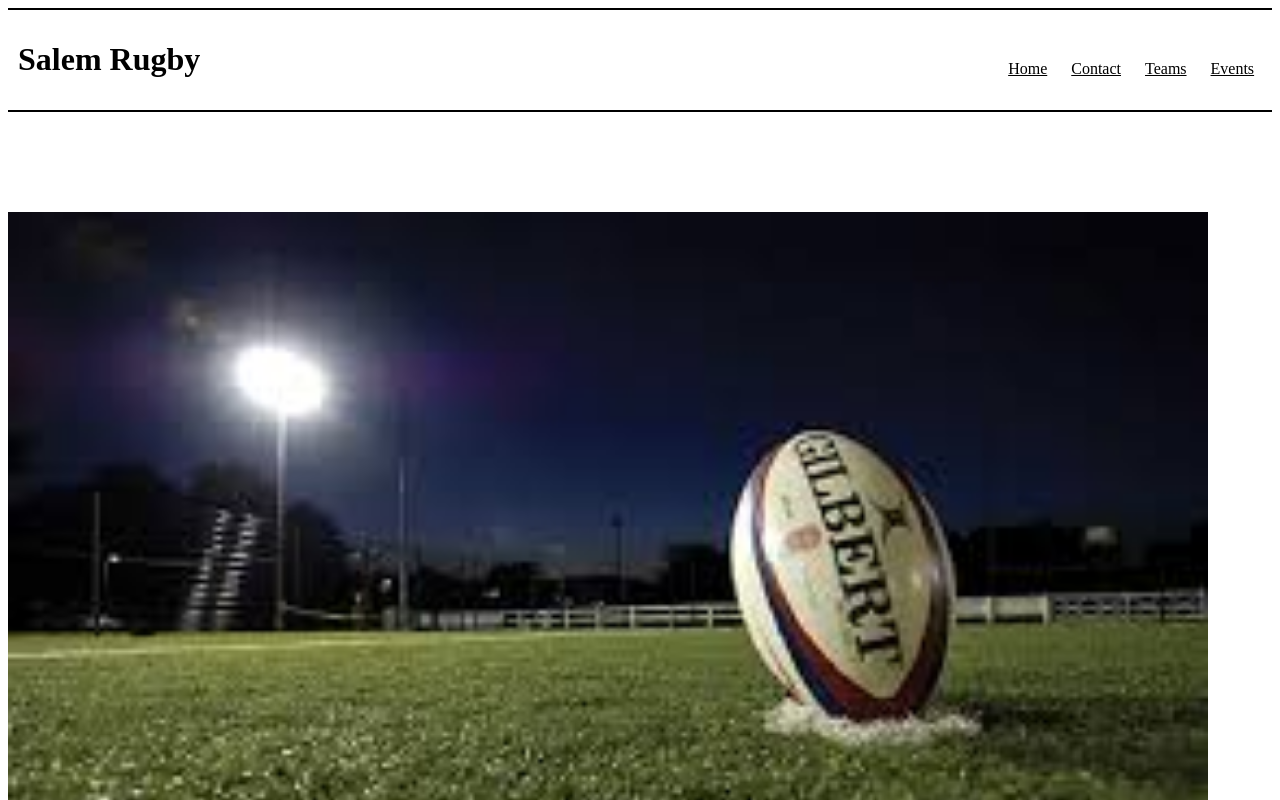
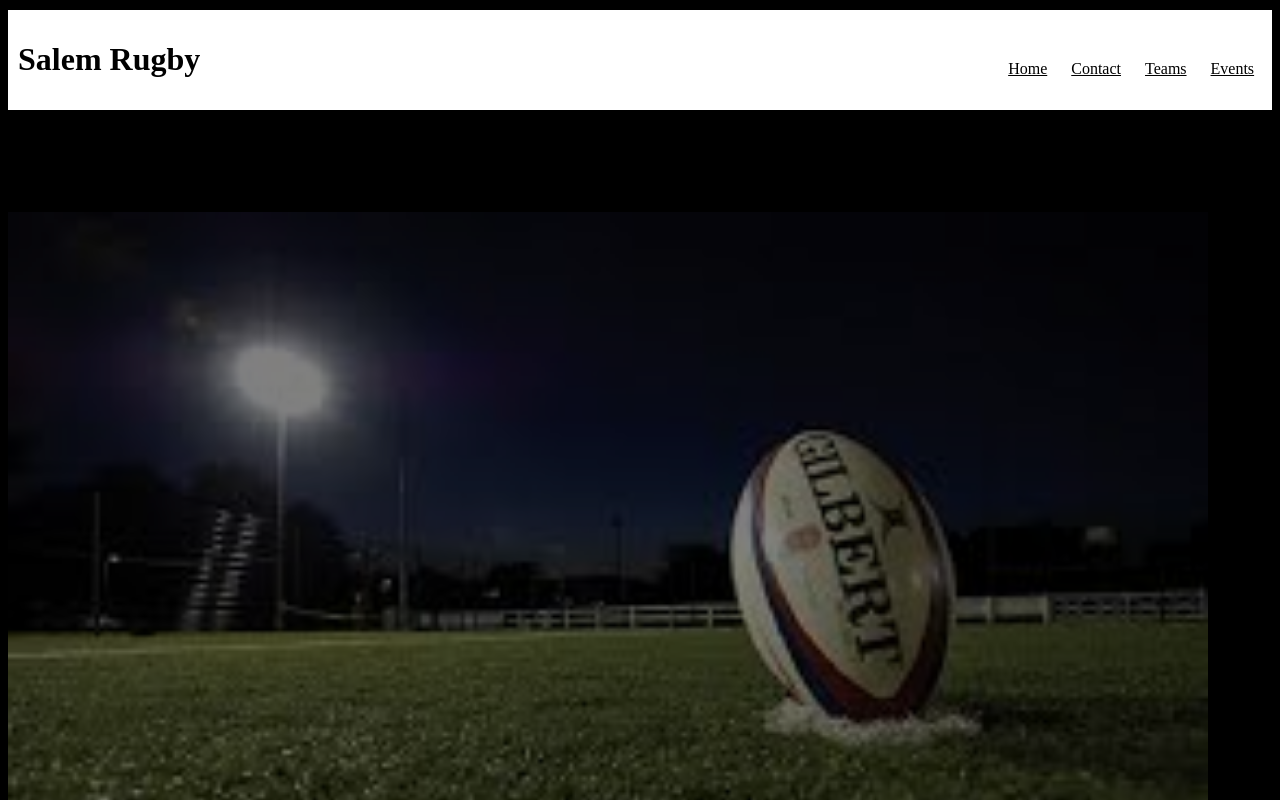
Before and after one commit to AlexGarcia2/capstone, a React app: page /#/ in a window 1280 px wide. Shown: the top 800 px of the page. Built offline with nearby package versions, Linux system fonts and the light colour scheme.

Commit message:
add transparent to images and black color to background

```diff
--- a/src/components/Home.jsx
+++ b/src/components/Home.jsx
@@ -6,11 +6,12 @@ import { Parallax } from 'react-scroll-parallax';
 import ball from '../assets/rugbyBallNight.jpg';
 import lostBoy from '../assets/lostBoy.jpg';
 import back from '../assets/rugbyBackground.jpg';
-import kick from '../assets/kick.jpg';
+
 
 const imgTest={
   width:'1200px',
   height:'800px',
+  opacity:'0.5'
 }
 const lostImg={
   width:'1200px',
```
Also changed, not shown: template.ejs.
